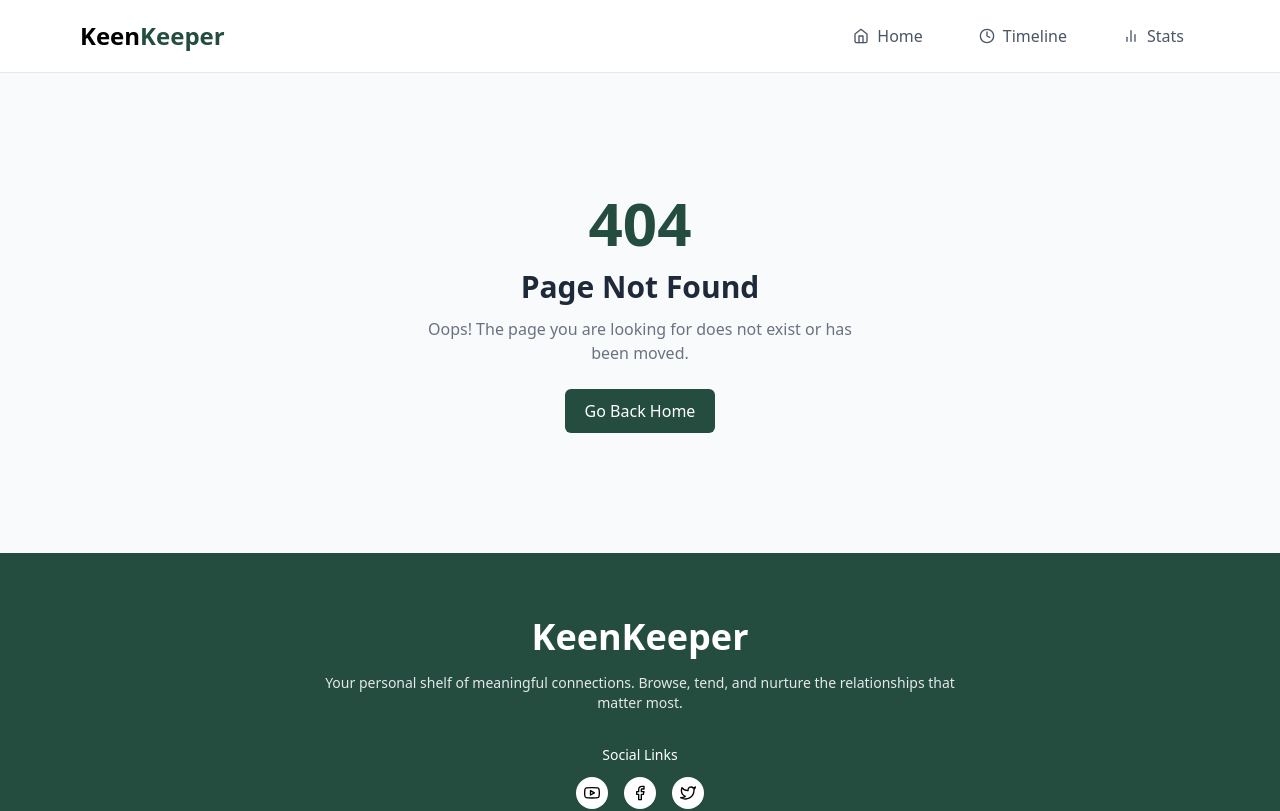
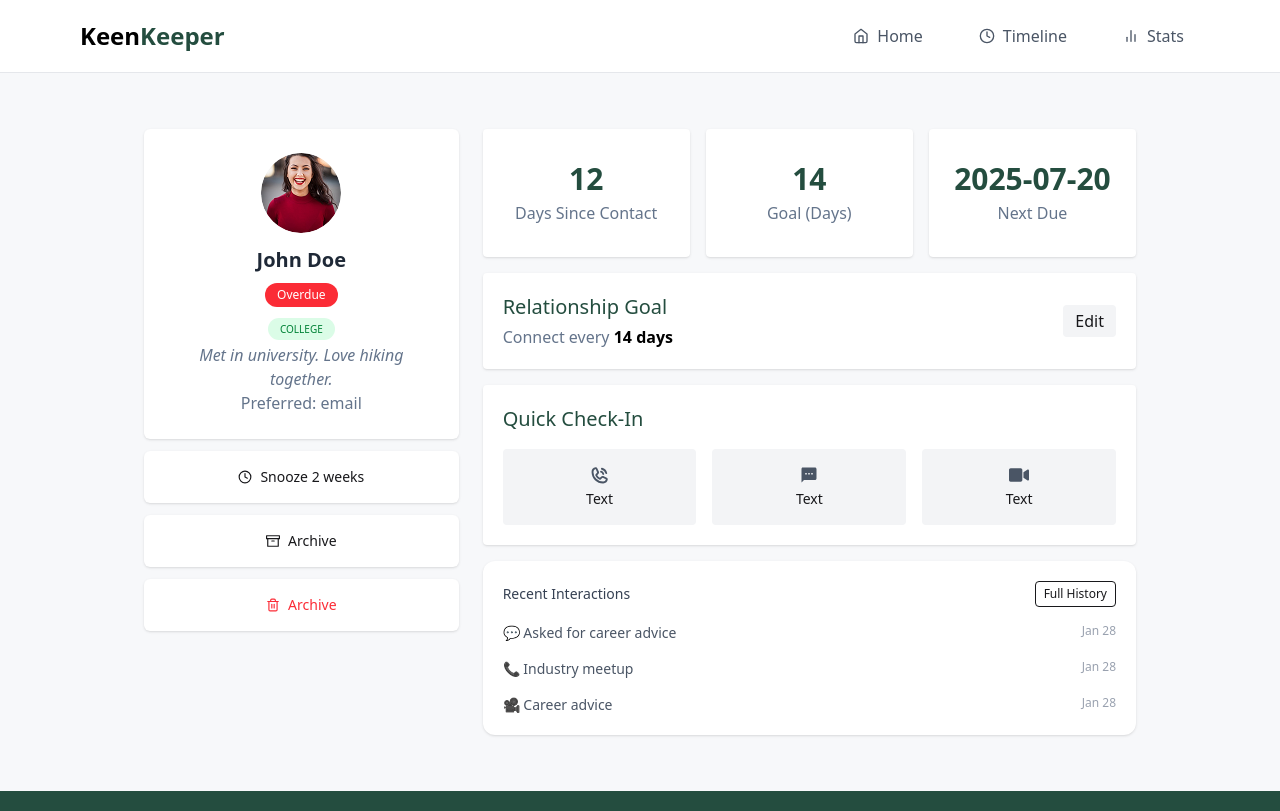
Before and after one commit to taposibarsa/kin-keeper, a Next.js app: page /friends/1 in a window 1280 px wide. Before the commit this address had no page. Shown: the top 811 px of the page. Built offline with nearby package versions, Linux system fonts and the light colour scheme.

Commit message:
completed the friend detail card page

```diff
--- a/src/Components/FriendCard.jsx
+++ b/src/Components/FriendCard.jsx
@@ -1,4 +1,5 @@
 import Image from "next/image";
+import Link from "next/link";
 
 const statusConfig = {
   overdue: { label: "Overdue", className: "bg-[#EF4444] text-white" },
@@ -7,10 +8,11 @@ const statusConfig = {
 };
 
 export default function FriendCard({ contact }) {
-  const { name, picture, days_since_contact, tags, status } = contact;
+  const { id, name, picture, days_since_contact, tags, status } = contact;
   const statusInfo = statusConfig[status] || { label: status, className: "bg-gray-100 text-gray-600" };
 
   return (
+    <Link href={`/friends/${id}`}>
     <div className="bg-white border border-gray-100 rounded-lg p-6 flex flex-col items-center gap-2 shadow-sm">
       <div className="relative w-16 h-16 rounded-full overflow-hidden">
         <Image src={picture} alt={name} fill sizes="64px" className="object-cover" />
@@ -35,6 +37,6 @@ export default function FriendCard({ contact }) {
       <span className={`text-[11px] font-semibold px-3 py-1 rounded-full ${statusInfo.className}`}>
         {statusInfo.label}
       </span>
-    </div>
+    </div></Link>
   );
 }
--- /dev/null
+++ b/src/app/friends/[id]/page.jsx
@@ -0,0 +1,177 @@
+"use client";
+
+import { useParams } from "next/navigation";
+import { useContacts } from "@/context/ContactContext";
+import Image from "next/image";
+import { FiArchive, FiClock, FiTrash2 } from "react-icons/fi";
+import { PiPhoneCallBold } from "react-icons/pi";
+import { IoMdText } from "react-icons/io";
+import { FaVideo } from "react-icons/fa";
+
+export default function FriendDetails() {
+    const { id } = useParams();
+    const { contacts } = useContacts();
+
+    const friend = contacts.find((c) => c.id == id);
+
+    if (!friend) return <p className="text-center mt-20">Loading...</p>;
+
+    return (
+        <div className="bg-[#F7F8FA] max-w-5xl mx-auto py-14 px-4">
+            <div className="max-w-6xl mx-auto grid grid-cols-1 md:grid-cols-3 gap-6">
+
+                {/* LEFT PROFILE CARD */}
+                <div>
+                    <div className="bg-white rounded-md shadow-sm p-6 text-center">
+                        <div className="w-20 h-20 mx-auto relative rounded-full overflow-hidden">
+                            <Image src={friend.picture} alt={friend.name} fill className="object-cover" />
+                        </div>
+
+                        <h2 className="mt-3 text-[20px] font-semibold text-[#1F2937]">
+                            {friend.name}
+                        </h2>
+
+                        <span className="inline-block mt-2 px-3 py-1 text-xs rounded-full bg-red-500 text-white">
+                            {friend.status === "overdue" ? "Overdue" : friend.status}
+                        </span>
+
+                        {/* TAG */}
+                        <div className="mt-2">
+                            <span className="text-[10px] px-3 py-1 rounded-full bg-green-100 text-green-700 uppercase">
+                                {friend.tags[0]}
+                            </span>
+                        </div>
+
+                        <p className="text-[16px] font-medium text-[#64748B] italic mt-1">
+                            {friend.bio}
+                        </p>
+
+                        <p className="text-[16px] font-medium text-[#64748B]">
+                            Preferred: email
+                        </p>
+
+                    </div>
+                    <div className="bg-white rounded-md shadow-sm mt-3 text-center">
+                        <button className="w-full flex justify-center items-center gap-2 py-4 text-sm hover:bg-gray-50">
+                            <FiClock />
+                            Snooze 2 weeks
+                        </button>
+                    </div>
+                    <div className="bg-white rounded-md shadow-sm mt-3 text-center">
+                        <button className="w-full flex justify-center items-center gap-2 py-4 text-sm hover:bg-gray-50">
+                            <FiArchive />
+                            Archive
+                        </button>
+                    </div>
+                    <div className="bg-white rounded-md shadow-sm mt-3 text-center">
+                        <button className="w-full text-red-500 flex justify-center items-center gap-2 py-4 text-sm hover:bg-gray-50">
+                            <FiTrash2 />
+                            Archive
+                        </button>
+                    </div>
+                </div>
+
+
+
+
+
+
+
+                {/* RIGHT SIDE */}
+                <div className="md:col-span-2 space-y-4">
+
+                    {/* TOP STATS */}
+                    <div className="grid grid-cols-3 gap-4">
+                        <div className="bg-white p-4 rounded-sm shadow-sm text-center py-8 px-4">
+                            <p className="text-3xl font-semibold text-[#244D3F]">
+                                {friend.days_since_contact}
+                            </p>
+                            <p className="mt-1 text-[16px] text-[#64748B]">Days Since Contact</p>
+                        </div>
+
+                        <div className="bg-white p-4 rounded-sm shadow-sm text-center py-8 px-4">
+                            <p className="text-3xl font-semibold text-[#244D3F]">
+                                {friend.goal}
+                            </p>
+                            <p className="mt-1 text-[16px] text-[#64748B]">Goal (Days)</p>
+                        </div>
+
+                        <div className="bg-white p-4 rounded-sm shadow-sm text-center py-8 px-4">
+                            <p className="text-3xl font-semibold text-[#244D3F]">
+                                {friend.next_due_date}
+                            </p>
+                            <p className="mt-1 text-[16px] text-[#64748B]">Next Due</p>
+                        </div>
+                    </div>
+
+                    {/* RELATIONSHIP GOAL */}
+                    <div className="bg-white p-5 rounded-sm shadow-sm flex justify-between items-center">
+                        <div>
+                            <h3 className="text-xl font-medium text-[#244D3F]">
+                                Relationship Goal
+                            </h3>
+                            <p className="text-[16px] text-[#64748B] mt-1">
+                                Connect every <span className="font-semibold text-black">{friend.goal} days</span>
+                            </p>
+                        </div>
+                        <button className="text-[16px] bg-gray-100 px-3 py-1 rounded-sm hover:bg-gray-50">
+                            Edit
+                        </button>
+                    </div>
+
+                    {/* QUICK CHECK-IN */}
+                    <div className="bg-white p-5 rounded-sm shadow-sm">
+                        <h3 className="text-xl font-medium text-[#244D3F] mb-4">
+                            Quick Check-In
+                        </h3>
+
+                        <div className="grid grid-cols-3 gap-4">
+                            <button className="bg-gray-100 flex flex-col items-center justify-center text-center rounded-sm p-4 text-sm hover:bg-gray-50 ">
+                                <PiPhoneCallBold className="text-xl text-gray-600 mb-1" />
+                                <span>Text</span>
+                            </button>
+                            <button className="bg-gray-100 flex flex-col items-center justify-center text-center rounded-sm p-4 text-sm hover:bg-gray-50">
+                                <IoMdText className="text-xl text-gray-600 mb-1" />
+                                <span>Text</span>
+                            </button>
+                            <button className="bg-gray-100 flex flex-col items-center justify-center text-center rounded-sm p-4 text-sm hover:bg-gray-50">
+                                <FaVideo className="text-xl text-gray-600 mb-1" />
+                                <span>Text</span>
+                            </button>
+                        </div>
+                    </div>
+
+                    {/* RECENT INTERACTIONS */}
+                    <div className="bg-white p-5 rounded-xl shadow-sm">
+                        <div className="flex justify-between items-center mb-4">
+                            <h3 className="text-sm font-medium text-gray-700">
+                                Recent Interactions
+                            </h3>
+                            <button className="text-xs border px-2 py-1 rounded hover:bg-gray-50">
+                                Full History
+                            </button>
+                        </div>
+
+                        <div className="space-y-4 text-sm">
+                            <div className="flex justify-between text-gray-600">
+                                <span>💬 Asked for career advice</span>
+                                <span className="text-xs text-gray-400">Jan 28</span>
+                            </div>
+
+                            <div className="flex justify-between text-gray-600">
+                                <span>📞 Industry meetup</span>
+                                <span className="text-xs text-gray-400">Jan 28</span>
+                            </div>
+
+                            <div className="flex justify-between text-gray-600">
+                                <span>🎥 Career advice</span>
+                                <span className="text-xs text-gray-400">Jan 28</span>
+                            </div>
+                        </div>
+                    </div>
+
+                </div>
+            </div>
+        </div>
+    );
+}
--- a/src/app/layout.js
+++ b/src/app/layout.js
@@ -25,7 +25,7 @@ export default function RootLayout({ children }) {
       lang="en"
       className={`${geistSans.variable} ${geistMono.variable} h-full antialiased`}
     >
-      <body suppressHydrationWarning className="min-h-full flex flex-col">
+      <body suppressHydrationWarning className="min-h-full flex flex-col bg-[#F7F8FA]">
         <ContactProvider>
           <NavBar></NavBar>
           {children}
```
